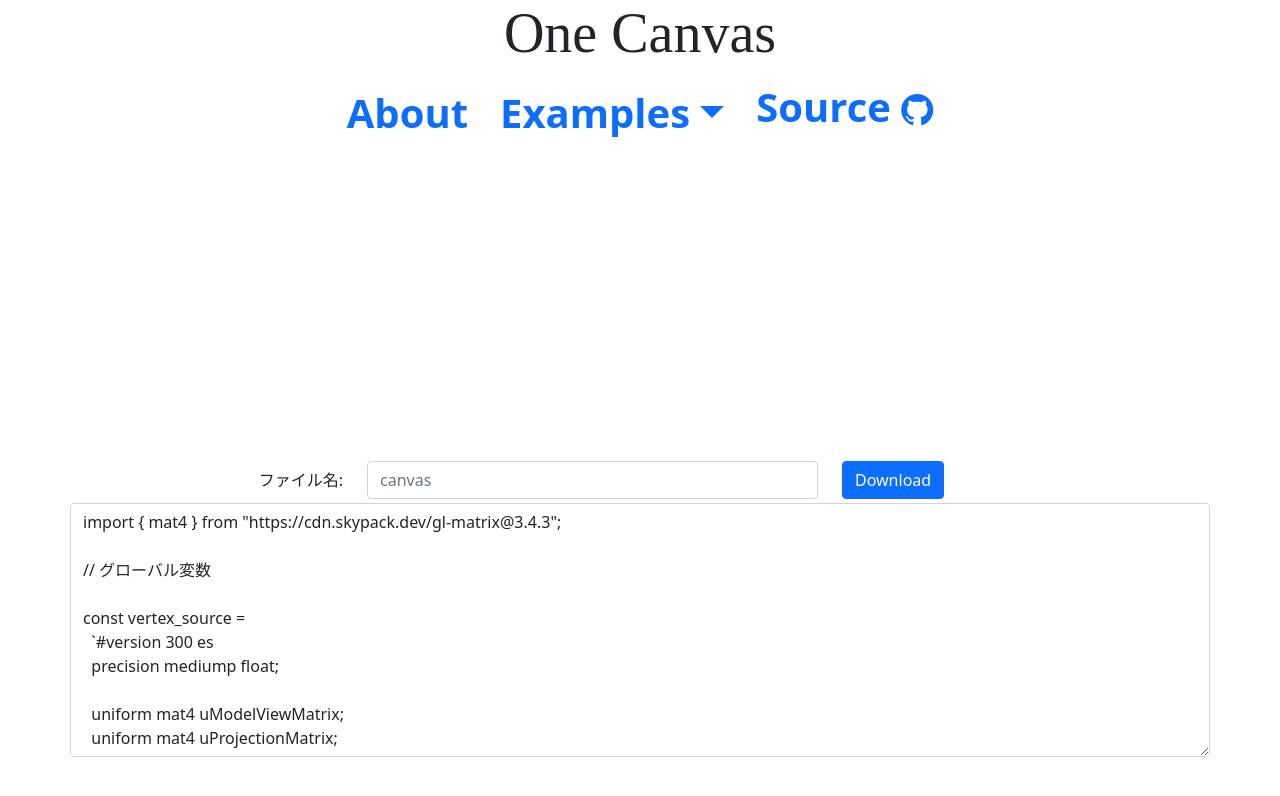
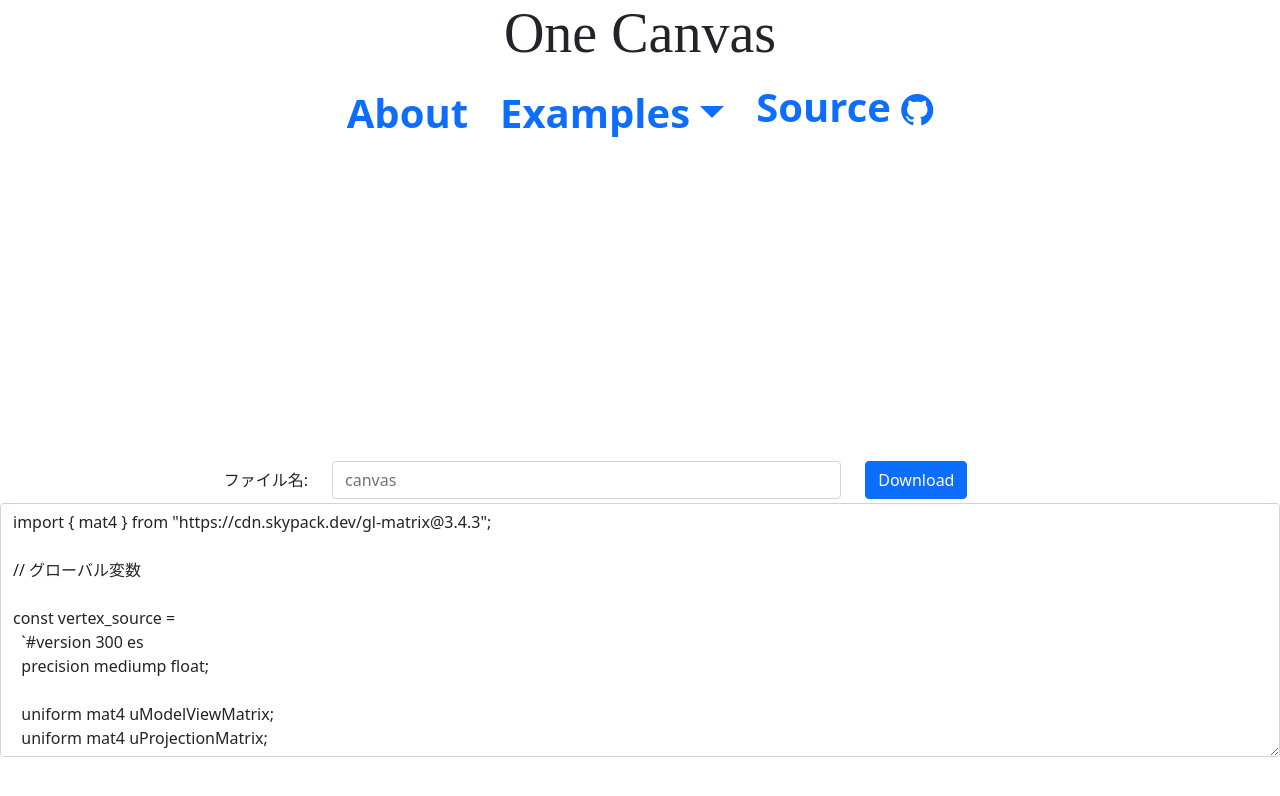
Before and after one commit to SLQPD276dW/OneCanvas, a React (Vite) app: page / in a window 1280 px wide. Shown: the top 796 px of the page. Built offline with nearby package versions, Linux system fonts and the light colour scheme; a web font is replaced by a local one.

Commit message:
update: LogOutputがブラウザの横幅によって位置が移動しないように修正
LogOutputがブラウザの横幅によってCanvasの下に移動しないように、Containerにfluidを指定

```diff
--- a/src/components/App.tsx
+++ b/src/components/App.tsx
@@ -30,7 +30,7 @@ export default function App() {
   const [path, SetPath] = useState("webgl");
 
   return (
-    <Container className="justify-content-center">
+    <Container fluid className="justify-content-center">
       <Navbar emitPath={SetPath}/>
       <Row>
         <Col>
--- a/src/components/LogOutput.css
+++ b/src/components/LogOutput.css
@@ -1,4 +1,3 @@
 pre{
-    min-height: 18em;
     max-height: 18em;
 }
```
